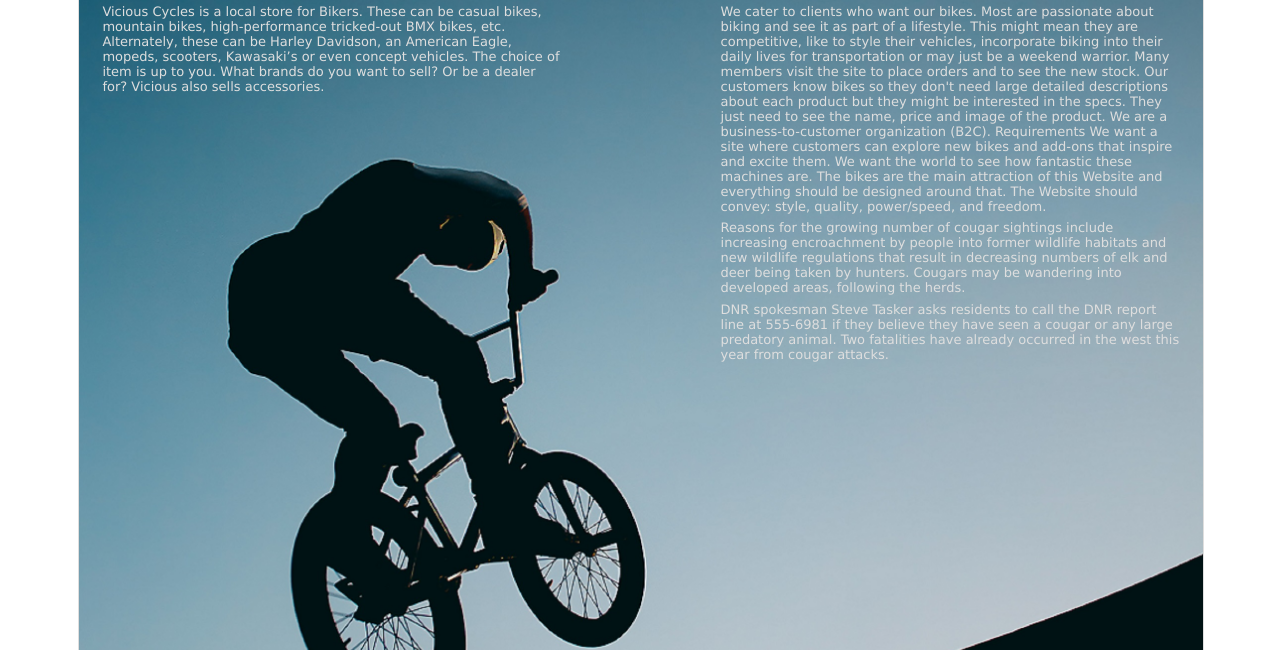
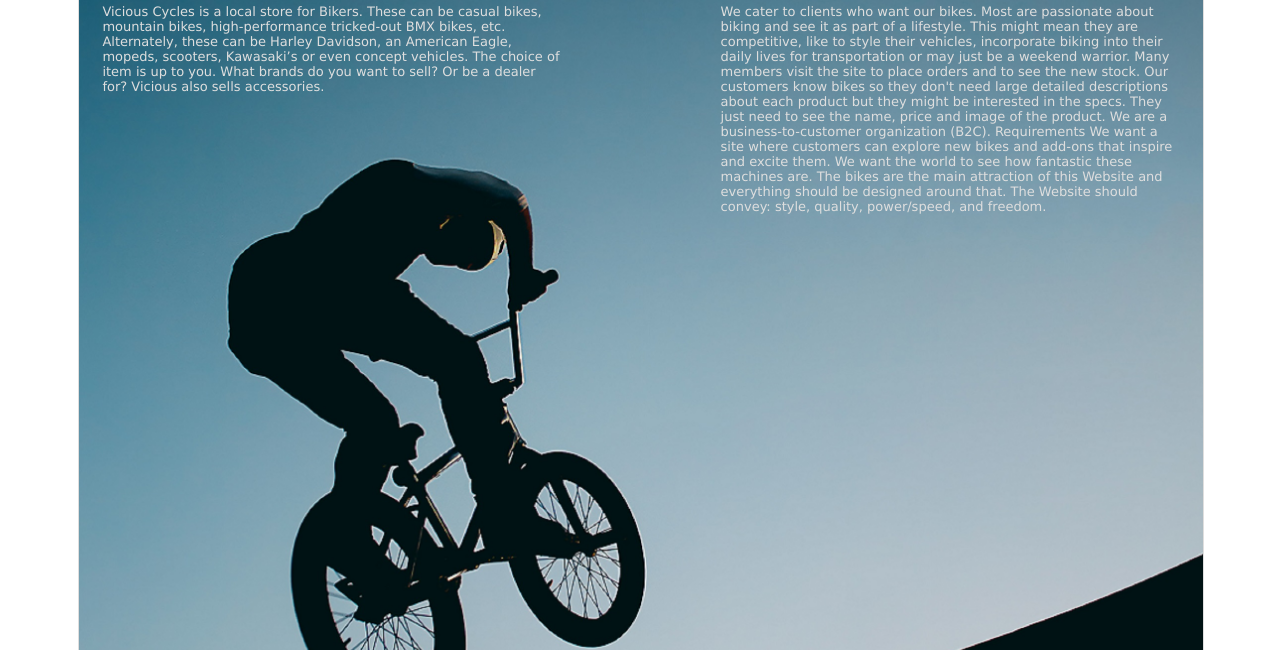
Before and after one commit to kamidn/ViciousCyclesProject, a plain HTML site: page index.html in a window 1280 px wide. Shown: the part 150-800 px from the top of the page. Drawn offline with Linux system fonts and the light colour scheme.

Commit message:
Add files via upload

```diff
--- a/index.html
+++ b/index.html
@@ -58,15 +58,6 @@
 						The bikes are the main attraction of this Website and everything should be designed around that.
 						The Website should convey: style, quality, power/speed, and freedom.
 					</p>
-					<p>
-						Reasons for the growing number of cougar sightings include increasing encroachment by people into former wildlife habitats
-						and new wildlife regulations that result in decreasing numbers of elk and deer being taken by hunters.
-						Cougars may be wandering into developed areas, following the herds.
-					</p>
-					<p>
-						DNR spokesman Steve Tasker asks residents to call the DNR report line at 555-6981 if they believe they have seen
-						a cougar or any large predatory animal. Two fatalities have already occurred in the west this year from cougar attacks.
-					</p>
 				</article>
 			</section>
 		</main>
```
